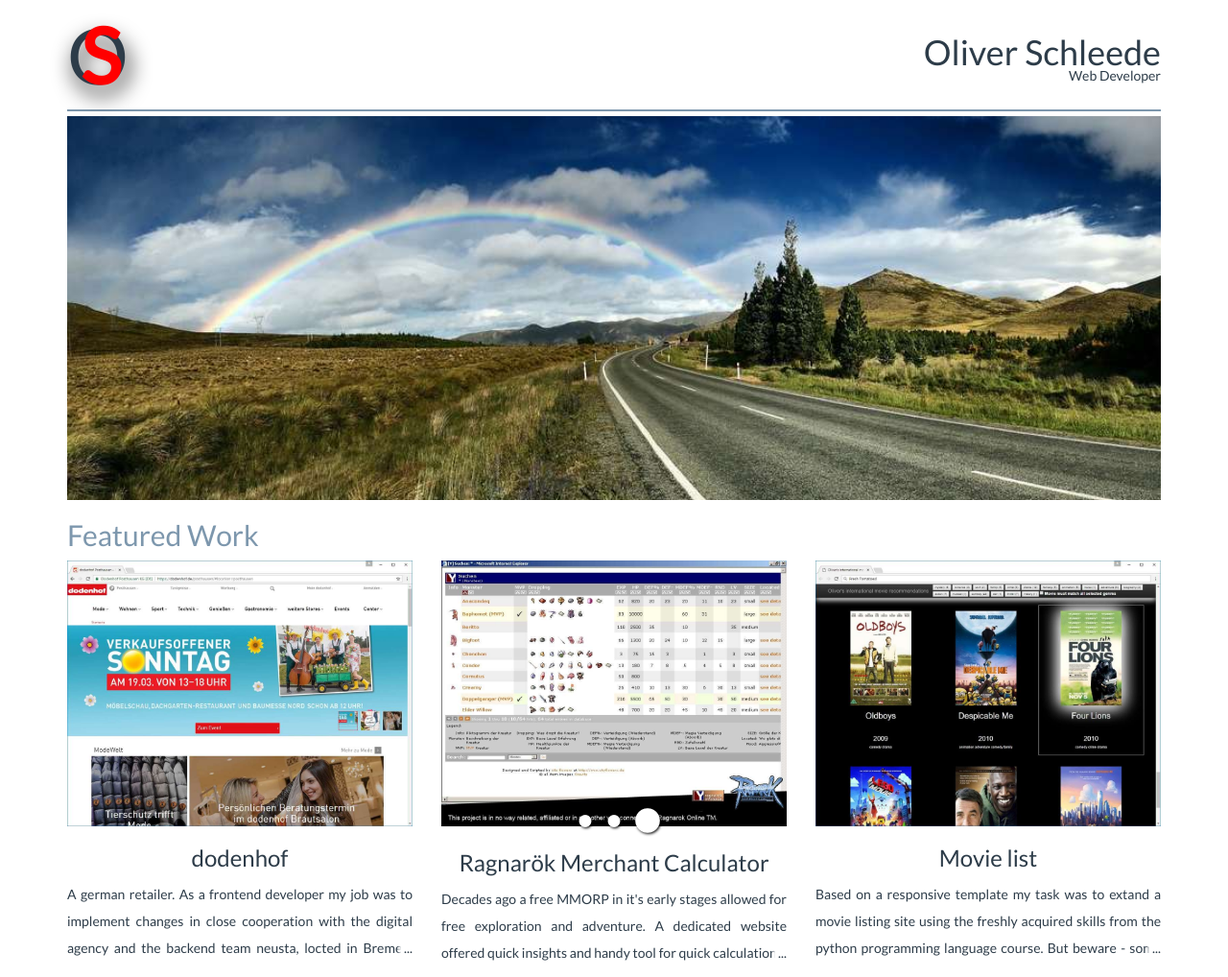
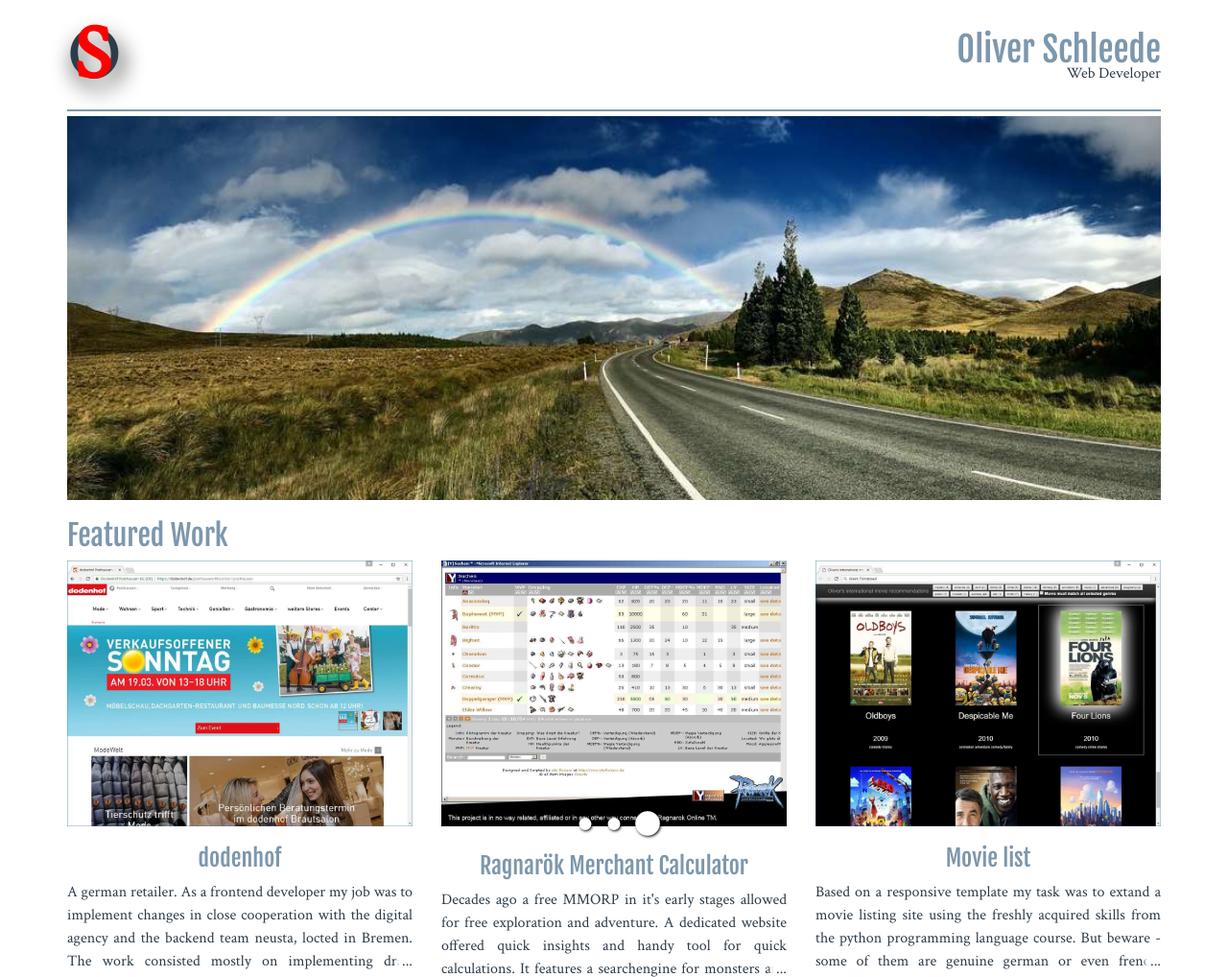
Before and after one commit to ojonatan/udacity.com-nd004-p1-portfolio-website, a website: page public/index.html in a window 1280 px wide. Shown: the top 1018 px of the page at 96% size. Drawn offline with nearby package versions, Linux system fonts and the light colour scheme; files that its build step writes are made by us from their sources; a web font is replaced by a local one.

Commit message:
improving fonts and margins

```diff
--- a/less/main.less
+++ b/less/main.less
@@ -1,5 +1,5 @@
-@portfolio-text-line-height: 2em;
-@portfolio-teaser-line-count: 3;
+@portfolio-text-line-height: 1.5em;
+@portfolio-teaser-line-count: 4;
 @modal-padding: 15px;
 
 * {
@@ -8,12 +8,18 @@
 
 body {
 	min-width: 320px;
-	font-family: 'Lato', sans-serif;
+	font-family: 'Crimson Text', serif;
 	color: #2d3c49;
+	font-size: 16px;
 }
 
-
-h2 {
+h1,
+h2,
+h3,
+h4,
+h5,
+h6 {
+	font-family: 'Fjalla One', sans-serif;
 	color: #7d97ad;
 }
 
@@ -233,18 +239,13 @@ article img {
 	padding: @modal-padding;
 }
 
-@media screen and (max-width: @screen-sm-min) {
-	.modal-content .slick-slider
-	{
-		min-height: ~"calc( ( 100vw - @modal-padding ) / 1.3 )";
-	}
-}
-
-
 @media screen and (min-width: @screen-sm-min) and (max-width: @screen-sm-max) {
 	.modal-content .slick-slider
 	{
 		min-height: ( ( @modal-md - (@modal-padding * 2) ) / 1.3 );
+	}
+	.portfolio-text {
+		margin-bottom: 25px;
 	}
 }
 
@@ -253,6 +254,9 @@ article img {
 	{
 		min-height: ( ( @modal-lg - (@modal-padding * 2) ) / 1.3 );
 	}
+	.portfolio-text {
+		margin-bottom: 50px;
+	}
 }
 
 @media screen and (min-width: @screen-lg-min) {
@@ -260,4 +264,7 @@ article img {
 	{
 		min-height: ( ( @modal-lg - (@modal-padding * 2) ) / 1.3 );
 	}
+	.portfolio-text {
+		margin-bottom: 50px;
+	}
 }
--- a/portfolio.json
+++ b/portfolio.json
@@ -6,7 +6,7 @@
 	},
 	{
 		"title": "Ragnar\u00f6k Merchant Calculator",
-		"text": "Decades ago a free MMORP in it's early stages allowed for free exploration and adventure.  A dedicated website offered quick insights and handy tool for quick calculations.",
+		"text": "Decades ago a free MMORP in it's early stages allowed for free exploration and adventure.  A dedicated website offered quick insights and handy tool for quick calculations. It features a searchengine for monsters and their droppings as well as a map of the area generated from tiles and a mepping of their respective interconnections.",
 		"images": ["yakumooks.01.jpg","yakumooks.02.jpg","yakumooks.03.jpg"]
 	},
 	{
--- a/public/index.html
+++ b/public/index.html
@@ -8,8 +8,7 @@
 		<meta itemprop="name" content="Udacity Portfolio Website">
 		<meta name="mobile-web-app-capable" content="yes">
 		<meta id="theme-color" name="theme-color" content="#307699"> <!-- TODO -->
-		<link href="http://weloveiconfonts.com/api/?family=zocial" rel="stylesheet">
-		<link href="https://fonts.googleapis.com/css?family=Lato" rel="stylesheet">
+		<link href="https://fonts.googleapis.com/css?family=Crimson+Text|Fjalla+One" rel="stylesheet" />
 		<base target="_blank">
 		<link rel="stylesheet" href="css/bootstrap.css" />
 		<link rel="stylesheet" href="css/slick.css" />
@@ -104,7 +103,7 @@
 
 						</div>
 						<h3>Ragnarök Merchant Calculator</h3>
-						<p class="portfolio-teaser portfolio-text">Decades ago a free MMORP in it's early stages allowed for free exploration and adventure.  A dedicated website offered quick insights and handy tool for quick calculations.</p>
+						<p class="portfolio-teaser portfolio-text">Decades ago a free MMORP in it's early stages allowed for free exploration and adventure.  A dedicated website offered quick insights and handy tool for quick calculations. It features a searchengine for monsters and their droppings as well as a map of the area generated from tiles and a mepping of their respective interconnections.</p>
 					</article>
 
 					<article class="portfolio-article col-xs-12 col-sm-6 col-lg-4" data-toggle="modal" data-target="#more-info">
```
Also changed, not shown: public/css/bootstrap.css, public/css/main.css (deleted).
